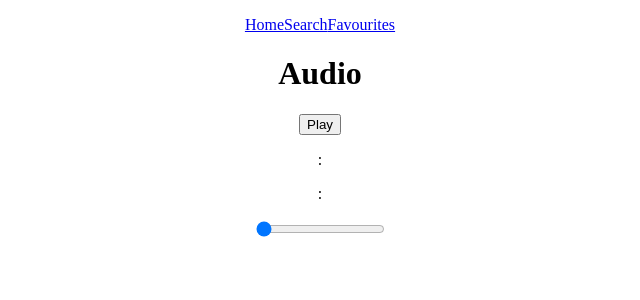
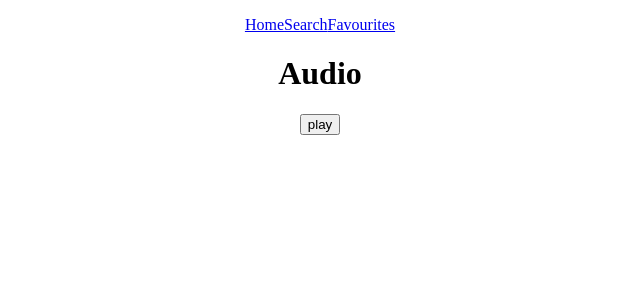
Before and after one commit to theComponentsRepo/jam, a React (Create React App) app: page /audioplayer in a window 1280 px wide. Shown: the top 300 px of the page, without its empty margins (320-960 px from the left). Built offline with nearby package versions, Linux system fonts and the light colour scheme; no server answers.

Commit message:
Removed useSound hook, creating audio player using audio render and conditional rendering

```diff
--- a/src/components/Player.jsx
+++ b/src/components/Player.jsx
@@ -7,8 +7,10 @@ import useSound from "use-sound";
 
 export default function AudioPlayer(){
 
+    // Create local track data variable to store the track's data from api
     const [localTrackData, setLocalTrackData] = useState({});
 
+    // Jie's code for fetching data from deezer API
     const url = 'https://deezerdevs-deezer.p.rapidapi.com/track/3135556';
     console.log(url)
     const options = {
@@ -35,67 +37,15 @@ export default function AudioPlayer(){
     // eslint-disable-next-line react-hooks/exhaustive-deps
     }, []);
 
-    // const songUrl = localTrackData.preview;
+    const songUrl = localTrackData.preview
+
+    // Create variable isPlaying to track if song is currently playing or not
     const [isPlaying, setIsPlaying] = useState(false);
     // console.log(isPlaying)
 
-    const [play, {pause, duration, sound}] = useSound("https://cdns-preview-d.dzcdn.net/stream/c-deda7fa9316d9e9e880d2c6207e92260-10.mp3");
-
-
-    const [time, setTime] = useState({
-        min: "",
-        sec: ""
-    })
-
-    const [currTime, setCurrTime] = useState({
-    min: "",
-    sec: ""
-    })
-
-    const [seconds, setSeconds] = useState();
-
-    useEffect(() => {
-        if(duration){
-            const sec = duration/1000;
-            const min = Math.floor(sec / 60);
-            const secRemain = Math.floor(sec % 60);
-            setTime({
-                min: min,
-                sec: secRemain
-            });
-        }
-
-    }, [isPlaying]);
-
-    useEffect(() => {
-        const interval = setInterval(() => {
-            if (sound) {
-                setSeconds(sound.seek([]));
-                const min = Math.floor(sound.seek([]) / 60);
-                const sec = Math.floor(sound.seek([]) % 60);
-                setCurrTime({
-                    min,
-                    sec,
-                });
-
-            }
-        }, 1000);
-        return () => clearInterval(interval);
-    }, [sound])
-
-
-
-    const playButton = () => {
-        if (!isPlaying) {
-            pause();
-            setIsPlaying(true);
-            console.log(isPlaying)
-        } else {
-            play();
-            setIsPlaying(false);
-            console.log(isPlaying)
-        }
-    }
+    const togglePlay = () => {
+        setIsPlaying(!isPlaying)
+    };
 
 
 
@@ -104,26 +54,9 @@ export default function AudioPlayer(){
             <h1>Audio</h1>
             <h3>{localTrackData.title}</h3>
             {/* <h3>{localTrackData.artist.name}</h3> */}
-            <button onClick={playButton}>Play</button>
-            <div>
-                <p>
-                    {currTime.min}:{currTime.sec}
-                </p>
-                <p>
-                    {time.min}:{time.sec}
-                </p>
-                <input
-                    type="range"
-                    min="0"
-                    max={duration / 1000}
-                    default="0"
-                    value={seconds}
-                    className="timeline"
-                    onChange={(event) => {
-                        sound.seek([event.target.value]);
-                    }}
-                />
-            </div>
+            <button onClick={togglePlay}>{isPlaying ? "pause":"play"}</button>
+            {isPlaying && <audio src={songUrl} autoPlay />}
+
         </div>
     )
 }
```
